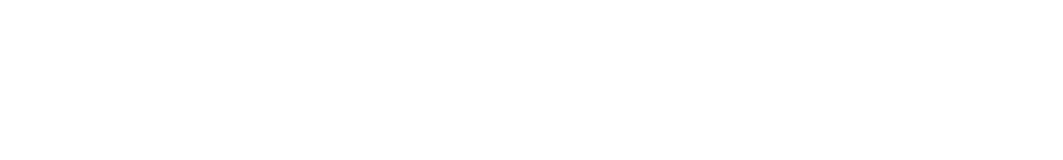
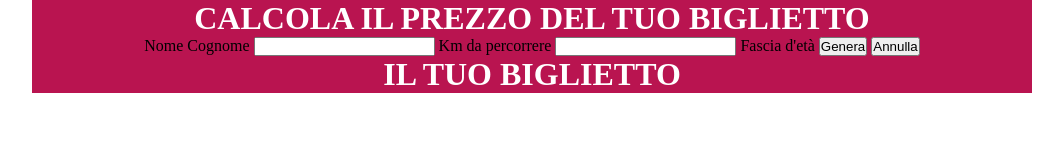
Before and after one commit to Angelo31294/js-biglietto-treno-form, a plain HTML site: page index.html in a window 1280 px wide. Shown: the whole page, without its empty margins (108-1171 px from the left). Drawn offline with Linux system fonts and the light colour scheme.

Commit message:
Agg. interfaccia utente (html e css)

```diff
--- a/css/style.css
+++ b/css/style.css
@@ -0,0 +1,20 @@
+*{
+    box-sizing: border-box;
+    margin: 0;
+    padding: 0;
+}
+
+/* ----------
+    COMMON
+  ----------- */
+
+.container{
+    max-width: 62.5rem;
+    margin: auto;
+    background-color: #B91450;
+    text-align: center;
+}
+
+h1{
+    color: #fff;
+}
--- a/index.html
+++ b/index.html
@@ -8,7 +8,21 @@
         <link rel="stylesheet" href="css/style.css">
     </head>
     <body>
-
+        <main>
+            <div class="container">
+                <h1>CALCOLA IL PREZZO DEL TUO BIGLIETTO</h1>
+                <div class="card">
+                    <label for="name">Nome  Cognome</label>
+                    <input type="text" id="name" name="name">
+                    <label for="number">Km da percorrere</label>
+                    <input type="number" id="number" name="number">
+                    <label for="age">Fascia d'età</label>
+                    <button type="button">Genera</button>
+                    <button type="reset">Annulla</button>
+                </div>
+                <h1>IL TUO BIGLIETTO</h1>
+            </div>
+        </main>
         <script src="js/Script.js"></script>
     </body>
 </html>
```
